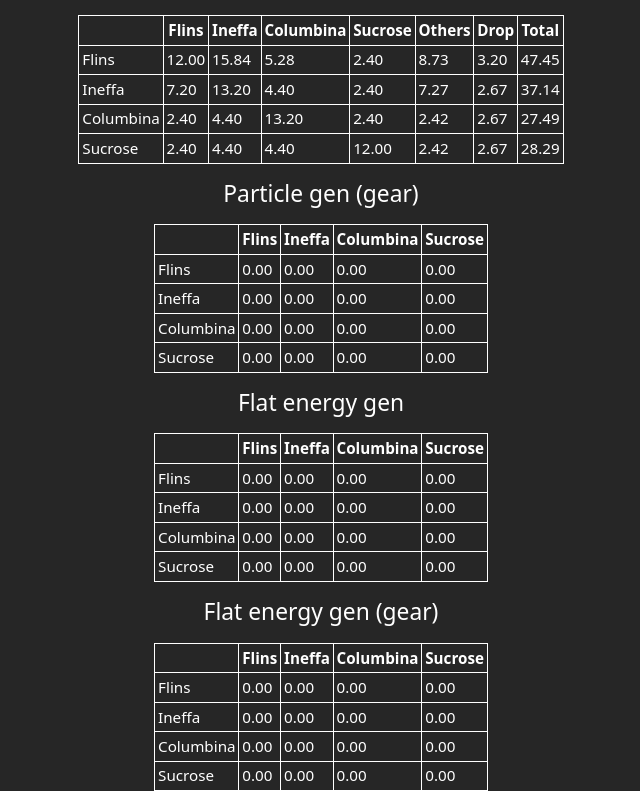
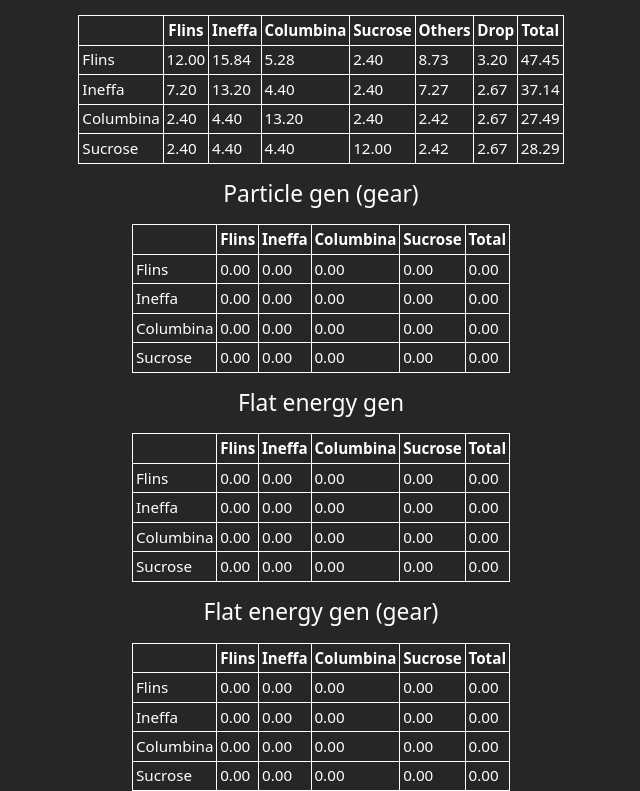
Before and after one commit to sharaths21312/ERC, a SvelteKit app: page / in a window 1280 px wide. Shown: the part 780-1571 px from the top of the page, without its empty margins (319-959 px from the left). Built offline with nearby package versions, Linux system fonts and the light colour scheme.

Commit message:
minor UI updates

```diff
--- a/src/routes/+page.svelte
+++ b/src/routes/+page.svelte
@@ -286,6 +286,7 @@
         {#each indices as cidx}
           <th>{calculator_state[cidx]?.name}</th>
         {/each}
+        <th>Total</th>
       </tr>
     </thead>
     <tbody>
@@ -295,6 +296,7 @@
             {#each [0, 1, 2, 3] as oidx}
               <td>{((output[cidx]?.particle_in_gear[oidx] ?? 0) * get_interval(cidx)).toFixed(2)}</td>
             {/each}
+            <td>{(sum(output[cidx]?.particle_in_gear!) * get_interval(cidx)).toFixed(2)}</td>
           </tr>
         {/each}
     </tbody>
@@ -310,6 +312,7 @@
         {#each indices as cidx}
           <th>{calculator_state[cidx]?.name}</th>
         {/each}
+        <th>Total</th>
       </tr>
     </thead>
     <tbody>
@@ -319,6 +322,7 @@
             {#each [0, 1, 2, 3] as oidx}
               <td>{((output[cidx]?.flat_gen[oidx] ?? 0) * get_interval(cidx)).toFixed(2)}</td>
             {/each}
+            <td>{(sum(output[cidx]?.flat_gen!) * get_interval(cidx)).toFixed(2)}</td>
           </tr>
         {/each}
     </tbody>
@@ -334,6 +338,7 @@
         {#each indices as cidx}
           <th>{calculator_state[cidx]?.name}</th>
         {/each}
+        <th>Total</th>
       </tr>
     </thead>
     <tbody>
@@ -343,6 +348,7 @@
             {#each [0, 1, 2, 3] as oidx}
               <td>{((output[cidx]?.flat_gen_gear[oidx] ?? 0) * get_interval(cidx)).toFixed(2)}</td>
             {/each}
+            <td>{(sum(output[cidx]?.flat_gen_gear!) * get_interval(cidx)).toFixed(2)}</td>
           </tr>
         {/each}
     </tbody>
@@ -394,7 +400,7 @@
     </div>
     {#each saves.saves as save, idx}
       <div class="grid mx-3 my-1 p-2" style="grid-template-columns: 1fr auto auto;">
-        <div class="mx-2 p-1">{save.name}</div>
+        <div class="mx-2 p-1">{save.name}: {save.state[0]?.name}/{save.state[1]?.name}/{save.state[2]?.name}/{save.state[3]?.name}</div>
         <button onclick={() => { load_dialog.close(); save_funcs.load(idx); reload_key++; } } class="px-1 mx-1 border-white border-2">Load</button>
         <button onclick={() => { saves.saves.splice(idx, 1) }} class="px-1 mx-1 border-white border-2">Delete</button>
       </div>
--- a/src/routes/character.svelte
+++ b/src/routes/character.svelte
@@ -243,6 +243,7 @@
   .source-selector {
     display: grid;
     grid-template-columns: 160px 40px;
+    align-self: center;
   }
 
   .data-inputs {
--- a/src/routes/data/+page.svelte
+++ b/src/routes/data/+page.svelte
@@ -1,5 +1,3 @@
 <script>
 
 </script>
-
-Data
```
Also changed, not shown: 1 other file (tests, documents, lock files or other folders).
